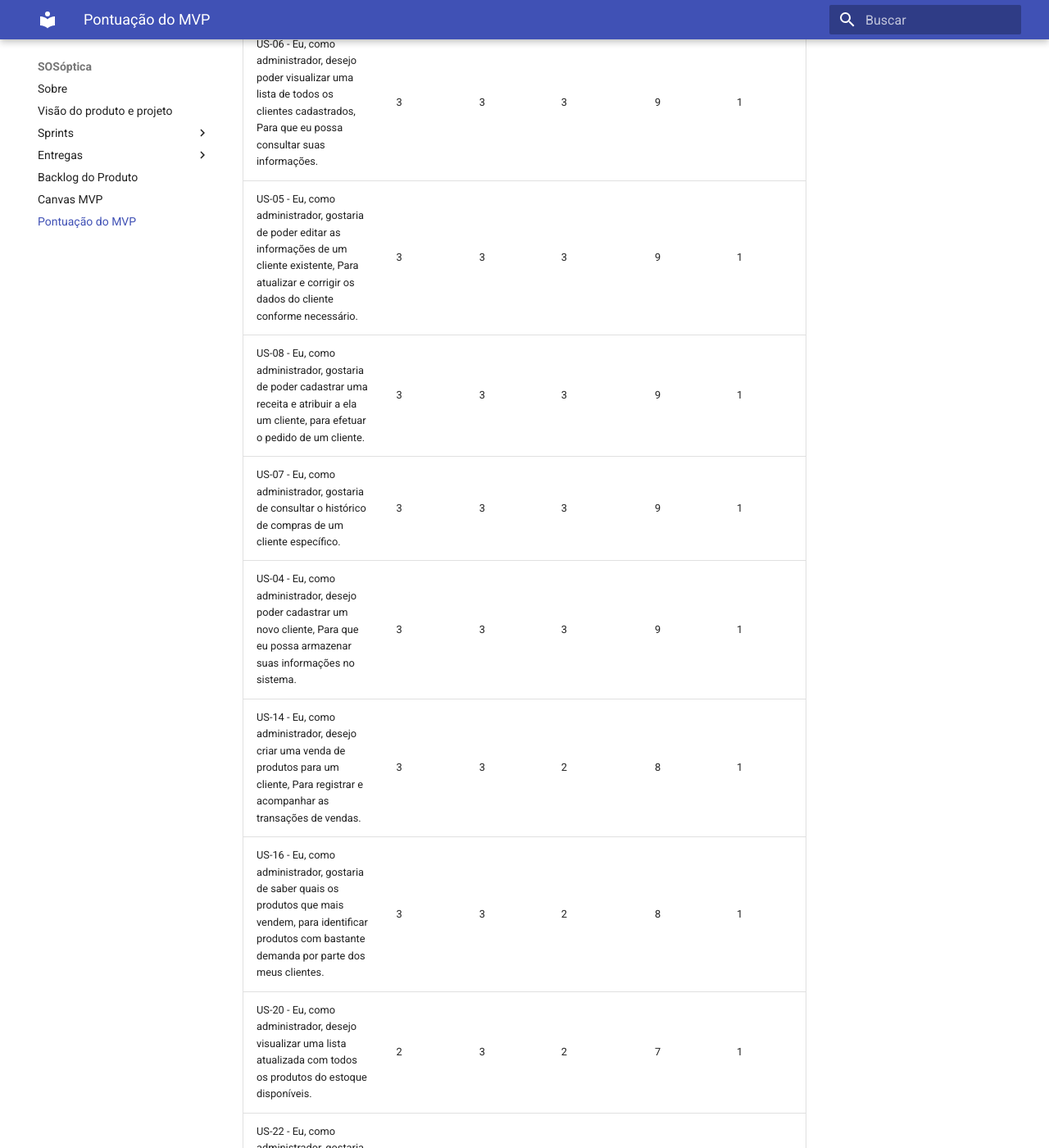
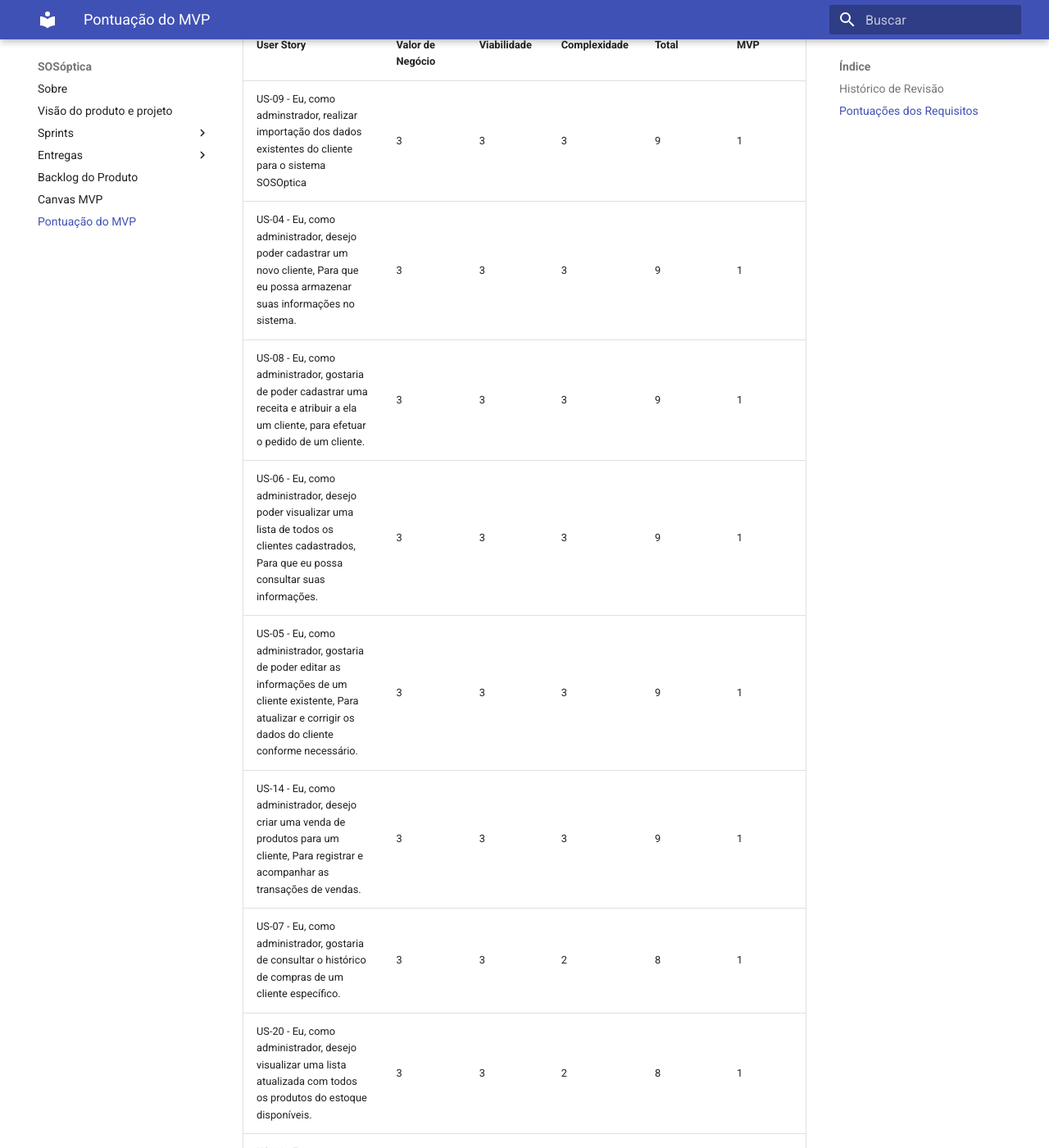
Before and after one commit to mdsreq-fga-unb/2023.1-SOSOptica, an MkDocs documentation site: the page built from docs/pontuação-dos-mvps.md, in a window 1280 px wide and 1400 px high, scrolled down 577 px. Shown: the whole window at 82% size. Built offline with MkDocs 1.6.1 and Material for MkDocs 9.7.7, drawn with Linux system fonts in a browser that asks for light colours; nearby versions of some CDN libraries; part of the change alters nothing that is shown; some of the changed text lies outside the part shown.

```diff
--- a/docs/pontuação-dos-mvps.md
+++ b/docs/pontuação-dos-mvps.md
@@ -1,6 +1,11 @@
-# Pontuações dos Requisitos
+## Histórico de Revisão
+
+| Data       | Versão | Descrição                            | Autor(es)                                                                                                                                                           |
+|------------|--------|--------------------------------------| ------------------------------- |
+| 01/06/2023 | 1.1    | Revendo prioridades das User Storys  | [Tales](https://github.com/TalesRG)|
 
 
+# Pontuações dos Requisitos
 
 | Nota | Valor de Negócio |Viabilidade|Complexidade|
 |-----|-----------------|-----------------|-----------------|
@@ -11,23 +16,23 @@
 | User Story                                                                                                                                                                                                                          | Valor de Negócio | Viabilidade | Complexidade | Total | MVP |
 |-------------------------------------------------------------------------------------------------------------------------------------------------------------------------------------------------------------------------------------|------------------|-------------|--------------|-------|-----|
 | US-09 - Eu, como adminstrador, realizar importação dos dados existentes do cliente para o sistema SOSOptica                                                                                                                         | 3                | 3           | 3            | 9     | 1   |
+| US-04 - Eu, como administrador, desejo poder cadastrar um novo cliente, Para que eu possa armazenar suas informações no sistema.                                                                                                    | 3                | 3           | 3            | 9     | 1   |
+| US-08 - Eu, como administrador, gostaria de poder cadastrar uma receita e atribuir a ela um cliente, para efetuar o pedido de um cliente.                                                                                           | 3                | 3           | 3            | 9     | 1   |
 | US-06 - Eu, como administrador, desejo poder visualizar uma lista de todos os clientes cadastrados, Para que eu possa consultar suas informações.                                                                                   | 3                | 3           | 3            | 9     | 1   |
 | US-05 - Eu, como administrador, gostaria de poder editar as informações de um cliente existente, Para atualizar e corrigir os dados do cliente conforme necessário.                                                                 | 3                | 3           | 3            | 9     | 1   |
-| US-08 - Eu, como administrador, gostaria de poder cadastrar uma receita e atribuir a ela um cliente, para efetuar o pedido de um cliente.                                                                                           | 3                | 3           | 3            | 9     | 1   |
-| US-07 - Eu, como administrador, gostaria de consultar o histórico de compras de um cliente específico.                                                                                                                              | 3                | 3           | 3            | 9     | 1   |
-| US-04 - Eu, como administrador, desejo poder cadastrar um novo cliente, Para que eu possa armazenar suas informações no sistema.                                                                                                    | 3                | 3           | 3            | 9     | 1   |
-| US-14 - Eu, como administrador, desejo criar uma venda de produtos para um cliente, Para registrar e acompanhar as transações de vendas.                                                                                            | 3                | 3           | 2            | 8     | 1   |
-| US-16 - Eu, como administrador, gostaria de saber quais os produtos que mais vendem, para identificar produtos com bastante demanda por parte dos meus clientes.                                                                    | 3                | 3           | 2            | 8     | 1   |
-| US-20 - Eu, como administrador, desejo visualizar uma lista atualizada com todos os produtos do estoque disponíveis.                                                                                                                | 2                | 3           | 2            | 7     | 1   |
+| US-14 - Eu, como administrador, desejo criar uma venda de produtos para um cliente, Para registrar e acompanhar as transações de vendas.                                                                                            | 3                | 3           | 3            | 9     | 1   |
+| US-07 - Eu, como administrador, gostaria de consultar o histórico de compras de um cliente específico.                                                                                                                              | 3                | 3           | 2            | 8     | 1   |
+| US-20 - Eu, como administrador, desejo visualizar uma lista atualizada com todos os produtos do estoque disponíveis.                                                                                                                | 3                | 3           | 2            | 8     | 1   |
+| US-16 - Eu, como administrador, gostaria de saber quais os produtos que mais vendem, para identificar produtos com bastante demanda por parte dos meus clientes.                                                                    | 2                | 3           | 2            | 7     | 1   |
 | US-22 - Eu, como administrador, gostaria de saber quais produtos estão com estoque baixo, para manter um melhor controle do estoque.                                                                                                | 2                | 3           | 2            | 7     | 1   |
 | US-01 - Eu como administrador desejo poder cadastrar um Usuario para acessar o sistema.                                                                                                                                             | 1                | 2           | 3            | 6     | 2   |
-| US-15 - Eu, como administrador, gostaria de poder editar as informações de uma venda existente, Para corrigir erros, atualizar detalhes ou adicionar informações.                                                                   | 1                | 2           | 2            | 5     | 2   |
 | US-17 - Eu, como administrador, gostaria de Verificar quanto foi vendido no dia.                                                                                                                                                    | 2                | 2           | 2            | 6     | 2   |
+| US-15 - Eu, como administrador, gostaria de poder editar as informações de uma venda existente, Para corrigir erros, atualizar detalhes ou adicionar informações.                                                                   | 1                | 2           | 3            | 6     | 2   |
 | US-03 - Eu, como administrador, desejo poder fazer login na minha conta de Usuário para acessar o sistema.                                                                                                                          | 1                | 2           | 3            | 6     | 2   |
-| US-02 - Eu, como administrador, gostaria de poder editar as informações de um usuário existente, Para atualizar seus dados conforme necessário e garantir a precisão das informações do usuário no sistema.                         | 2                | 1           | 2            | 5     | 2   |
+| US-02 - Eu, como administrador, gostaria de poder editar as informações de um usuário existente, Para atualizar seus dados conforme necessário e garantir a precisão das informações do usuário no sistema.                         | 2                | 1           | 3            | 6     | 2   |
 | US-18 - Eu, como administrador, desejo cadastrar novos produtos no estoque para manter um registro preciso da quantidade disponível.                                                                                                | 2                | 1           | 2            | 5     | 2   |
-| US-19 - Eu, como administrador, desejo poder editar as informações de um produto existente no estoque para manter seus dados atualizados.                                                                                           | 2                | 2           | 2            | 6     | 2   |
-| US-21 - Eu, como administrador, gostaria de poder deletar um produto existente, Para remover produtos obsoletos ou não utilizados do sistema.                                                                                       | 1                | 3           | 2            | 6     | 2   |
+| US-19 - Eu, como administrador, desejo poder editar as informações de um produto existente no estoque para manter seus dados atualizados.                                                                                           | 1                | 2           | 2            | 5     | 2   |
+| US-21 - Eu, como administrador, gostaria de poder deletar um produto existente, Para remover produtos obsoletos ou não utilizados do sistema.                                                                                       | 1                | 2           | 2            | 5     | 2   |
 | US-10 - Eu, como administrador, gostaria de poder de criar templates de mensagens para agilizar o processo de envio de comunicações frequentes, Para reutilizar o conteúdo e personalizá-lo conforme necessário.                    | 1                | 1           | 2            | 4     | 2   |
 | US-12 - Eu, como administrador, gostaria poder visualizar uma lista de todos os templates de mensagens disponíveis, Para identificar rapidamente os templates disponíveis.                                                          | 1                | 1           | 2            | 4     | 2   |
 | US-11 - Eu, como administrador, gostaria de poder editar templates de mensagens para personalizá-los conforme necessário. Para adaptar o conteúdo às minhas necessidades e agilizar o processo de envio de comunicações.            | 1                | 1           | 2            | 4     | 2   |
```
